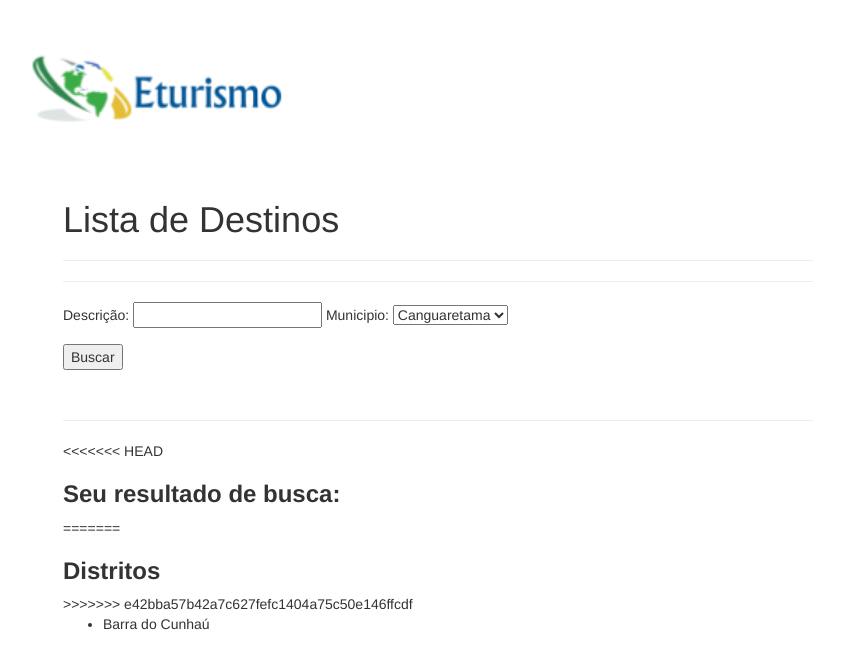
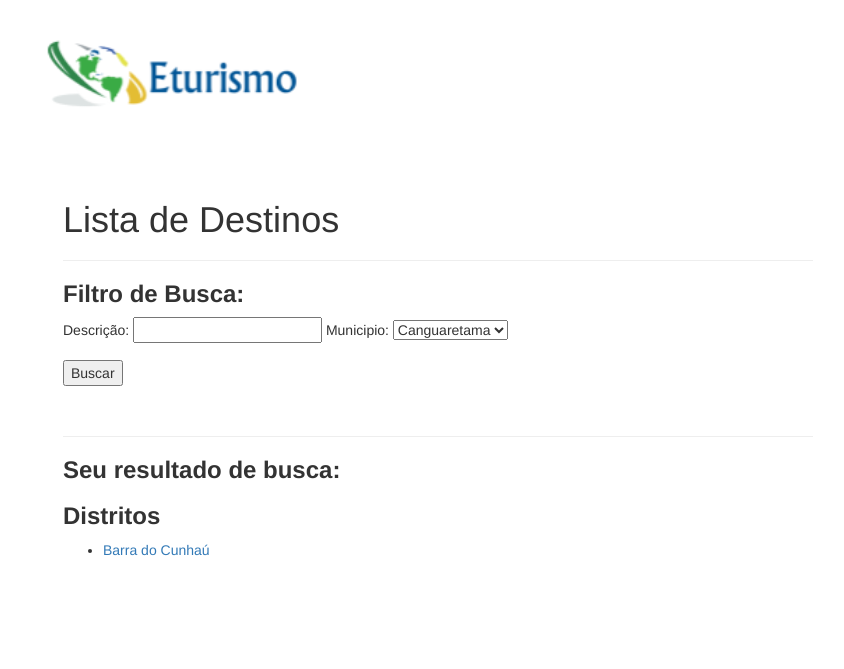
Before and after one commit to brunogomes3000/eturismo, a Django app: page /lista_destinos in a window 1280 px wide. Shown: the top 669 px of the page, without its empty margins (22-866 px from the left). Run offline with Django 3.2, Linux system fonts and the light colour scheme; data comes from the database, SQL or seed files in the repository; some libraries are stand-ins or nearby versions.

Commit message:
Adição de links e alterações no layout de informacoes

```diff
--- a/eturismo/core/static/temp/css/logo-nav.css
+++ b/eturismo/core/static/temp/css/logo-nav.css
@@ -3,6 +3,13 @@
  * Copyright 2013-2016 Start Bootstrap
  * Licensed under MIT (https://github.com/BlackrockDigital/startbootstrap/blob/gh-pages/LICENSE)
  */
+
+
+.img_logo{
+text-align: center;
+
+}
+
 
 body {
     padding-top: 70px; /* Required padding for .navbar-fixed-top. Change if height of navigation changes. */
--- a/eturismo/core/templates/base.html
+++ b/eturismo/core/templates/base.html
@@ -19,6 +19,7 @@
     <link href="{% static 'temp/css/bootstrap.min.css' %}" rel="stylesheet">
     <link href="{% static 'temp/css/logo-nav.css' %}" rel="stylesheet">
 
+
 </head>
 
 <body>
@@ -35,9 +36,9 @@
                     <span class="icon-bar"></span>
                     <span class="icon-bar"></span>
                 </button>
-                 <center><a class="navbar-brand" href="#">
-                   <img src="static/img/logo.png" alt="logo" width="140%">
-                </a></center>
+                <p class="img_logo">
+              <a href="{% url 'index'%}">    <img src="static/img/logo.png" alt="logo" width="140%"></a>
+                </p>
             </div>
             <!-- Collect the nav links, forms, and other content for toggling -->
             <div class="collapse navbar-collapse" id="bs-example-navbar-collapse-1">
--- a/eturismo/core/templates/informacoes.html
+++ b/eturismo/core/templates/informacoes.html
@@ -8,7 +8,7 @@
     <meta name="description" content="">
     <meta name="author" content="">
 
-    <title> Eturismo - Barra do Cunhaú </title>
+    <title> Eturismo - Seu melhor destino </title>
 
     <!-- Bootstrap core CSS -->
     <link href="../static/vendor/bootstrap/css/bootstrap.min.css" rel="stylesheet">
@@ -50,10 +50,10 @@
         <!-- Page Content -->
         <div id="page-content-wrapper">
             <div class="container-fluid">
-                <h1 id="destino" >Barra do Cunhaú</h1>
+                <h1 id="destino" >Venha turistar!</h1>
                 <p>A barra tem uma praia</p>
                 <p>Veja informações <code>Acesse informações tudo sobre seu destino</code>.</p>
-                <a href="#menu-toggle" class="btn btn-secondary" id="menu-toggle">Acesse agora!</a>
+                <a href="#menu-toggle" class="btn btn-secondary" id="menu-toggle">Acesse mais detalhes!</a>
             </div>
         </div>
         <!-- /#page-content-wrapper -->
--- a/eturismo/core/templates/lista_destinos.html
+++ b/eturismo/core/templates/lista_destinos.html
@@ -21,9 +21,9 @@ Lista de destinos | {{ block.super }}
 
 <h1>Lista de Destinos</h1>
 <hr/>
-<hr/>
+
 <form method="get" action="{% url 'lista_destinos' %}">
-<p>
+<h3><b>Filtro de Busca:</b></h3>
 Descrição: <input type="text" name="destinoget" />
 
 Municipio: <select name="municipioget">
@@ -40,18 +40,13 @@ Municipio: <select name="municipioget">
 </form>
 <hr/>
 
-
-
-<<<<<<< HEAD
 <h3><b>Seu resultado de busca:</b></h3>
-=======
 <h3><b>Distritos</b></h3>
 
->>>>>>> e42bba57b42a7c627fefc1404a75c50e146ffcdf
 <ul>
 
 {% for dist in distritos %}
-<li>{{dist.descricao}}</li>
+<li><a href="{% url 'informacoes' %}"> {{dist.descricao}} </a></li>
 {% endfor %}
 
 </ul>
```
Also changed, not shown: eturismo/core/static/css/style.css (+9 -0 lines).
